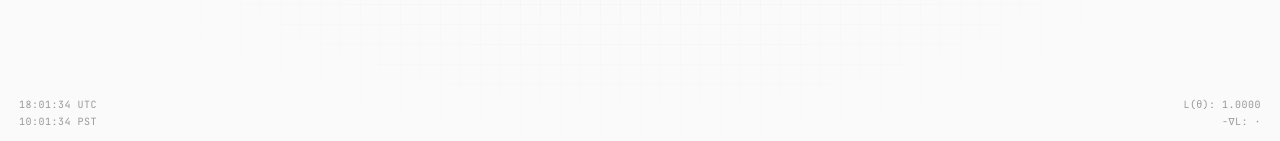
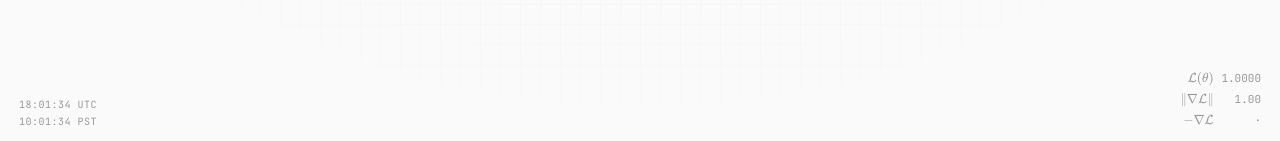
Before and after one commit to esceptico/website, a Next.js app: page / in a window 1280 px wide. Shown: the part 656-797 px from the top of the page. Built offline with nearby package versions, Linux system fonts and the light colour scheme.

Commit message:
feat: add OptimizationStats component to display L2 loss, gradient norm, and convergence status using KaTeX for improved optimization feedback

```diff
--- a/src/app/ClientLayout.tsx
+++ b/src/app/ClientLayout.tsx
@@ -5,6 +5,7 @@ import Link from 'next/link';
 import { usePathname } from 'next/navigation';
 import { motion } from 'framer-motion';
 import { useState, useEffect } from 'react';
+import katex from 'katex';
 
 function getTimestamps() {
   const now = new Date();
@@ -26,6 +27,81 @@ function getSlugFromPath(pathname: string): string | null {
   return null;
 }
 
+// Pre-render static KaTeX symbols (only runs once)
+const katexSymbols = {
+  loss: katex.renderToString('\\mathcal{L}(\\theta)', { throwOnError: false }),
+  gradNorm: katex.renderToString('\\|\\nabla\\mathcal{L}\\|', { throwOnError: false }),
+  gradDir: katex.renderToString('-\\nabla\\mathcal{L}', { throwOnError: false }),
+  converged: katex.renderToString('\\checkmark', { throwOnError: false }),
+};
+
+function OptimizationStats({
+  loss,
+  gradNorm,
+  gradientDir,
+  converged
+}: {
+  loss: number;
+  gradNorm: number;
+  gradientDir: string;
+  converged: boolean;
+}) {
+  // With L2 loss, loss < 0.02 means within ~14% of diagonal (sqrt(0.02) ≈ 0.14)
+  const isClose = loss < 0.02;
+  const glowIntensity = isClose ? Math.round((0.02 - loss) * 600) : 0;
+
+  return (
+    <div
+      className="fixed bottom-4 right-5 hidden md:flex flex-col items-end gap-1 select-none z-40 text-[var(--theme-text-muted)]"
+      aria-hidden="true"
+      style={{ fontSize: '11px' }}
+    >
+      {/* Grid for aligned rows */}
+      <div className="grid gap-y-1" style={{ gridTemplateColumns: 'auto auto', columnGap: '0.5rem' }}>
+        {/* L(θ) row */}
+        <span
+          className="flex justify-end transition-all duration-500"
+          style={{
+            color: isClose ? 'var(--accent)' : undefined,
+            textShadow: isClose ? `0 0 ${glowIntensity}px var(--accent)` : undefined
+          }}
+          dangerouslySetInnerHTML={{ __html: katexSymbols.loss }}
+        />
+        <span
+          className="font-mono text-right transition-all duration-500"
+          style={{
+            color: isClose ? 'var(--accent)' : undefined,
+            textShadow: isClose ? `0 0 ${glowIntensity}px var(--accent)` : undefined
+          }}
+        >
+          {loss.toFixed(4)}
+        </span>
+
+        {/* ‖∇L‖ row */}
+        <span className="flex justify-end" dangerouslySetInnerHTML={{ __html: katexSymbols.gradNorm }} />
+        <span className="font-mono text-right">{gradNorm.toFixed(2)}</span>
+
+        {/* −∇L row */}
+        <span className="flex justify-end" dangerouslySetInnerHTML={{ __html: katexSymbols.gradDir }} />
+        <span className="font-mono text-right">{gradientDir}</span>
+      </div>
+
+      {converged && (
+        <motion.div
+          className="flex items-center gap-1.5 mt-1"
+          style={{ color: 'var(--accent)', textShadow: '0 0 8px var(--accent)' }}
+          initial={{ opacity: 0, y: 5 }}
+          animate={{ opacity: 1, y: 0 }}
+          transition={{ duration: 0.3 }}
+        >
+          <span dangerouslySetInnerHTML={{ __html: katexSymbols.converged }} />
+          <span>converged</span>
+        </motion.div>
+      )}
+    </div>
+  );
+}
+
 export default function ClientLayout({
   children,
 }: {
@@ -34,6 +110,7 @@ export default function ClientLayout({
   const pathname = usePathname();
   const [timestamps, setTimestamps] = useState({ utc: '', pst: '' });
   const [loss, setLoss] = useState(1.0);
+  const [gradNorm, setGradNorm] = useState(1.0);
   const [gradientDir, setGradientDir] = useState('·');
   const [converged, setConverged] = useState(false);
   const [globalMin, setGlobalMin] = useState({ x: 0, y: 0 });
@@ -73,17 +150,22 @@ export default function ClientLayout({
       // We want arrow pointing TO minimum, and screen Y is inverted (down = positive)
       const angle = Math.atan2(dy, -dx);
       const octant = Math.round(8 * angle / (2 * Math.PI) + 8) % 8;
-      const arrows = ['→', '↗', '↑', '↖', '←', '↙', '↓', '↘'];
-      return arrows[octant];
+      const arrows = ['→', '↗', '↑', '↖', '←', '↙', '↓', '↘'] as const;
+      return arrows[octant] ?? '·';
     };
 
     const handleMouseMove = (e: MouseEvent) => {
-      // Calculate loss (distance to global minimum, normalized)
+      // Calculate L2 loss: L(θ) = d² / maxDist²
       const distX = e.clientX - globalMin.x;
       const distY = e.clientY - globalMin.y;
       const distance = Math.sqrt(distX * distX + distY * distY);
       const maxDist = Math.sqrt(window.innerWidth ** 2 + window.innerHeight ** 2);
-      const normalizedLoss = distance / maxDist;
+      const normalizedDist = distance / maxDist;
+      const normalizedLoss = normalizedDist * normalizedDist; // L = (d/maxDist)²
+
+      // Gradient norm analytically derived: ‖∇L‖ = 2d/maxDist² = 2(d/maxDist)/maxDist
+      // Normalized for display: ‖∇L‖ = 2 × (d/maxDist) = 2√L
+      const gradientNorm = 2 * normalizedDist; // ~0-15 range typically
 
       // Check for convergence (within 30px radius)
       if (distance < 30 && !converged) {
@@ -91,6 +173,7 @@ export default function ClientLayout({
       }
 
       setLoss(normalizedLoss);
+      setGradNorm(gradientNorm);
       setGradientDir(getGradientArrow(distX, distY));
     };
 
@@ -173,34 +256,12 @@ export default function ClientLayout({
             </div>
 
             {/* Bottom right: optimization stats */}
-            <div
-              className="fixed bottom-4 right-5 hidden md:flex flex-col items-end gap-0.5 select-none z-40 font-mono text-[10px] tracking-wider text-[var(--theme-text-muted)]"
-              aria-hidden="true"
-            >
-              <span
-                className="transition-all duration-500"
-                style={{
-                  color: loss < 0.08 ? '#22d3ee' : undefined,
-                  textShadow: loss < 0.08
-                    ? `0 0 ${Math.round((0.08 - loss) * 150)}px #22d3ee`
-                    : undefined
-                }}
-              >
-                L(θ):{loss.toFixed(4).padStart(7, ' ')}
-              </span>
-              <span>−∇L:{gradientDir.padStart(6, ' ')}</span>
-              {converged && (
-                <motion.span
-                  className="mt-1"
-                  style={{ color: '#22d3ee', textShadow: '0 0 8px #22d3ee' }}
-                  initial={{ opacity: 0, y: 5 }}
-                  animate={{ opacity: 1, y: 0 }}
-                  transition={{ duration: 0.3 }}
-                >
-                  ✓ converged
-                </motion.span>
-              )}
-            </div>
+            <OptimizationStats
+              loss={loss}
+              gradNorm={gradNorm}
+              gradientDir={gradientDir}
+              converged={converged}
+            />
           </>
         )}
 
```
